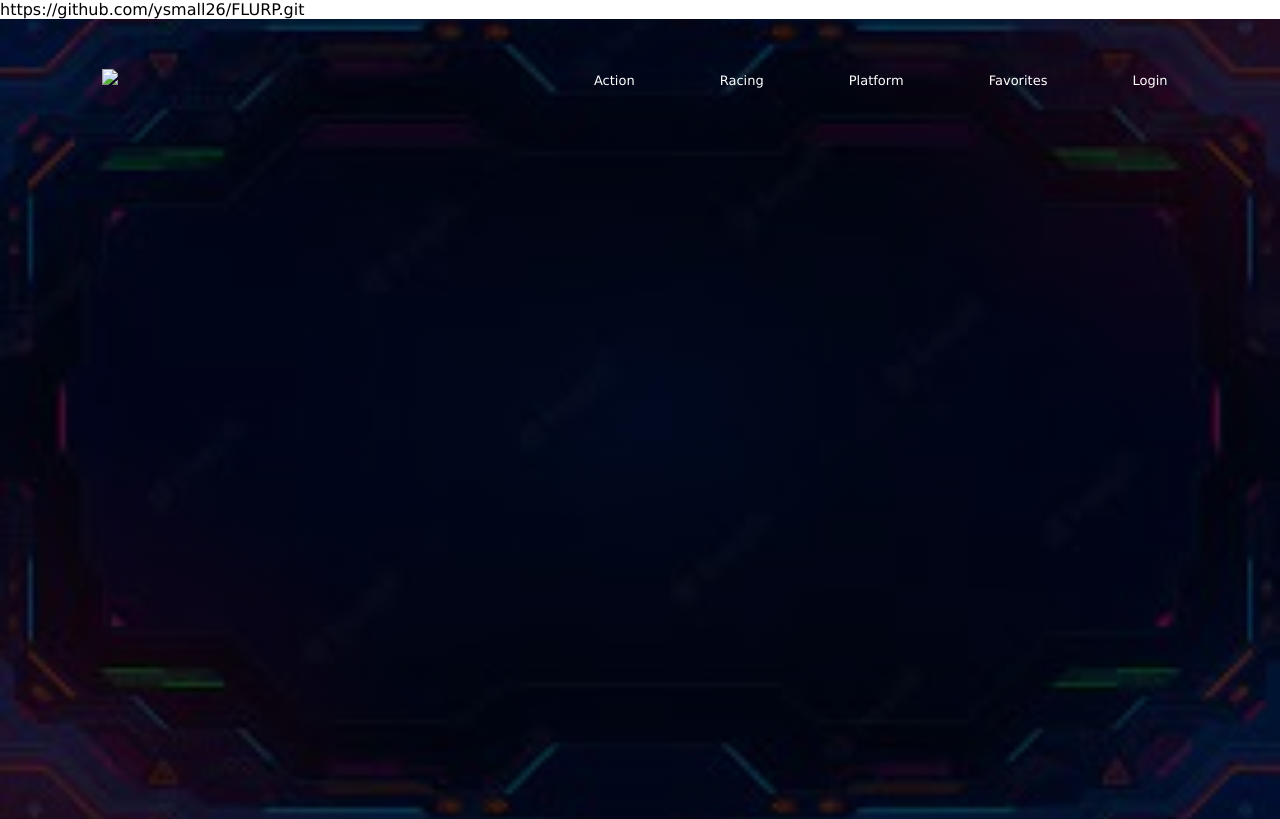
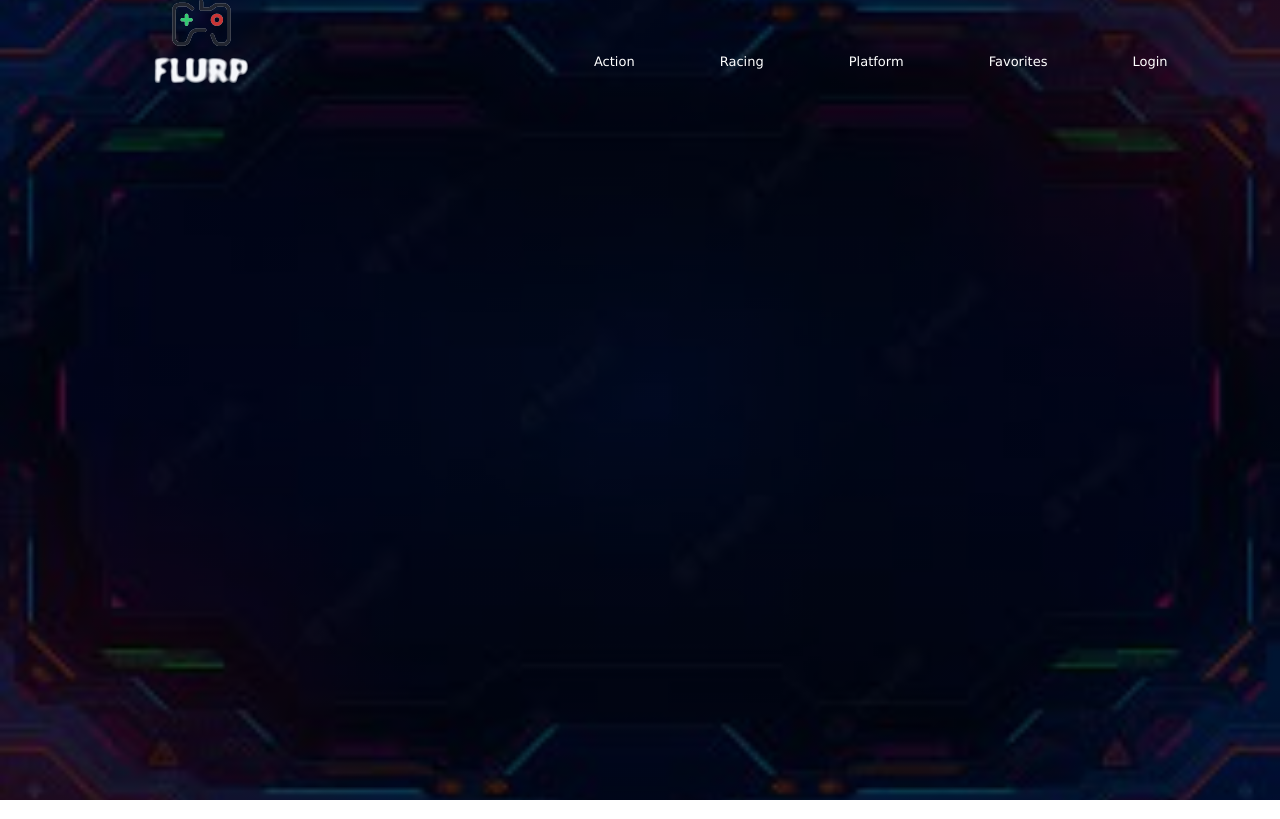
Before and after one commit to ysmall26/Gamig-Site-FLURP-, a plain HTML site: page favorites.html in a window 1280 px wide. Drawn offline with Linux system fonts and the light colour scheme; files whose address does not match are found by name.

Commit message:
Update favorites.html

```diff
--- a/favorites.html
+++ b/favorites.html
@@ -6,13 +6,12 @@
     <meta name="viewport" content="width=device-width, initial-scale=1.0">
     <link rel="stylesheet" href="favorites.css">
     <title>Favorites</title>
-    https://github.com/ysmall26/FLURP.git
 </head>
 <body>
      <!-----Navigation Bar-------->
      <div class="container">
         <div class="navbar">
-            <div id="logo"><a href="index.html"><img src="/FLURP/images/logo.png"></a></div>
+            <div id="logo"><a href="index.html"><img src="images/logo.png"></a></div>
             <nav>
                 <ul>
                     <li><a href="action.html">Action</a></li>
```
